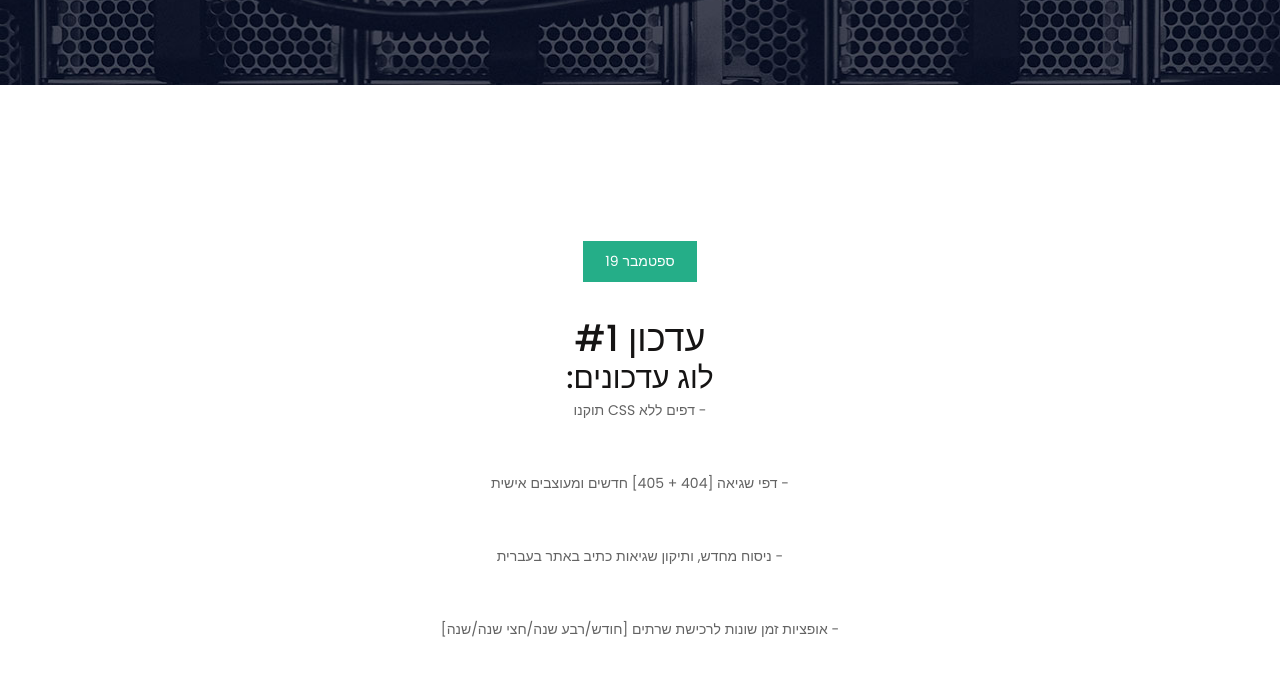
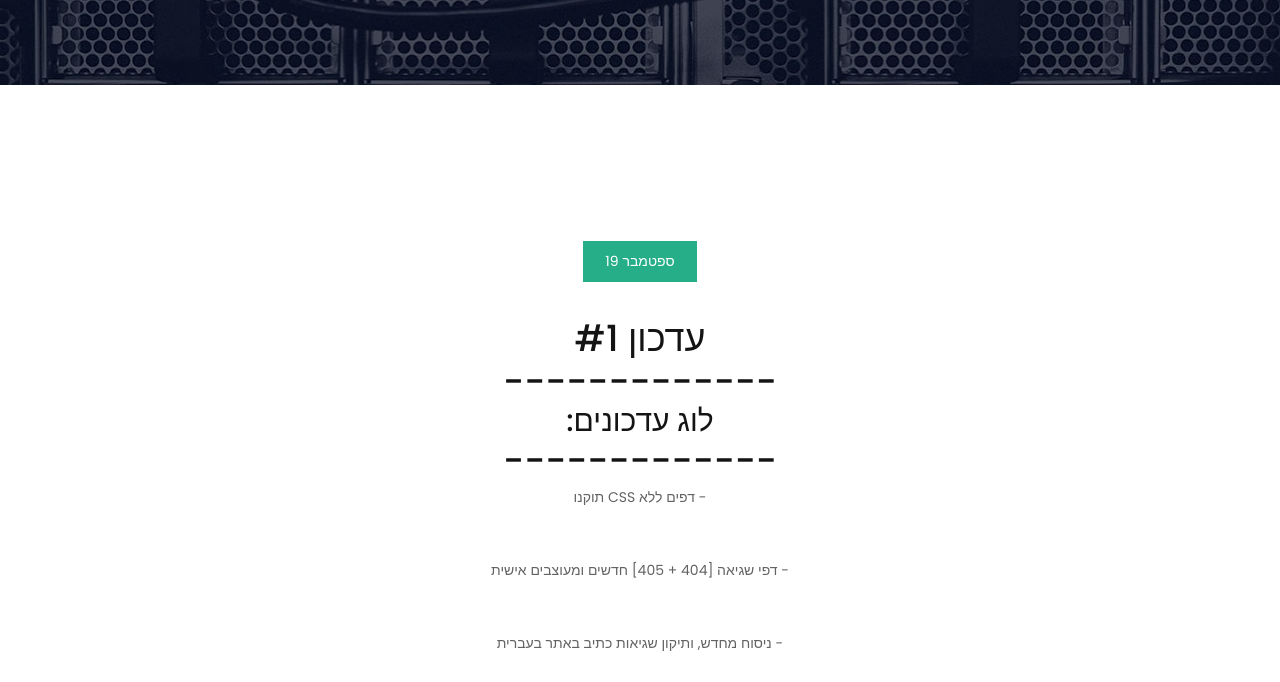
Before and after one commit to AtanimoGames/mineserverhost, a plain HTML site: page blog-IL.html in a window 1280 px wide. Shown: the part 415-1097 px from the top of the page. Drawn offline with nearby package versions, Linux system fonts and the light colour scheme; files that its build step writes are made by us from their sources.

Commit message:
Update blog-IL.html

```diff
--- a/blog-IL.html
+++ b/blog-IL.html
@@ -68,9 +68,9 @@
             <div class="post-content" style="">
               <div class="post-date">ספטמבר 19</div>
               <h2>#1 עדכון </h2>
-	      <h2></h2>
+	      <h2>-------------</h2>
               <h3>:לוג עדכונים</h3>
-	      <h2></h2>
+	      <h2>-------------</h2>
               <p>תוקנו CSS דפים ללא -</p>
 	      <p>דפי שגיאה [404 + 405] חדשים ומעוצבים אישית -</p>
 	      <p>ניסוח מחדש, ותיקון שגיאות כתיב באתר בעברית -</p>
```
